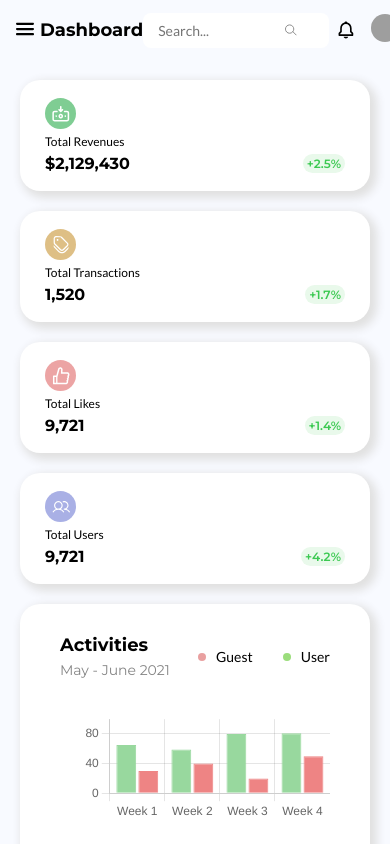
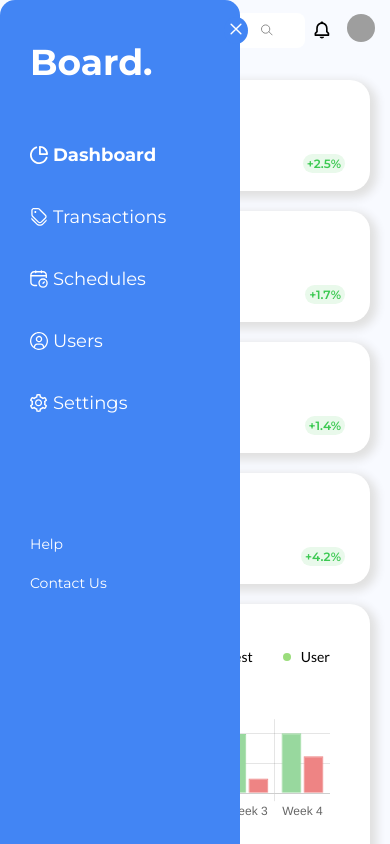
Before and after one commit to prabhattiwarii/admin-layout, a React (Create React App) app: page /admin/users in a window 390 px wide. Shown: the top 844 px of the page. Built offline with nearby package versions, Linux system fonts and the light colour scheme; grey boxes are pictures that could not be loaded.

Commit message:
toggle fix

```diff
--- a/src/App.js
+++ b/src/App.js
@@ -14,6 +14,7 @@ function App() {
             <Route path="/admin/transactions" element={<AdminLayOut/>}/>
             <Route path="/admin/schedules" element={<AdminLayOut/>}/>
             <Route path="/admin/users" element={<AdminLayOut/>}/>
+            <Route path="/admin/settings" element={<AdminLayOut/>}/>
         </Routes>
     </BrowserRouter>
   );
--- a/src/components/adminlayout/AdminLayOut.js
+++ b/src/components/adminlayout/AdminLayOut.js
@@ -1,14 +1,23 @@
-import React from "react";
+import React, { useState } from "react";
 import Header from "../header/Header";
 import SideBar from "../sidebar/SideBar";
 import Main from "../main/Main";
 import "./AdminLayOut.css"
 const AdminLayOut = () => {
+    const [headerTitle, setHeaderTitle] = useState("Dashboard");
+    const [sidebarOpen, setSidebarOpen] = useState(true);
+    const updateHeaderTitle = (title) => {
+        setHeaderTitle(title);
+    };
+    const toggleSidebar = () => {
+        setSidebarOpen((prevSidebarOpen) => !prevSidebarOpen);
+    };
+
   return (
     <div className="container">
-        <SideBar/>
+        <SideBar updateHeaderTitle={updateHeaderTitle} sidebarOpen={sidebarOpen}/>
         <div className="layout">
-            <Header/>
+            <Header page={{active:headerTitle}} toggleSidebar={toggleSidebar}/>
             <Main/>
         </div>
     </div>
--- a/src/components/header/Header.js
+++ b/src/components/header/Header.js
@@ -1,18 +1,18 @@
 import React, { useState } from "react";
 import "./Header.css";
-import {notificationIcon, searchIcon,menuIcon,closeIcon} from "../../helpers/Icon";
-const Header = () => {
-    const [sidebarOpen, setSidebarOpen] = useState(false);
-
-    const toggleSidebar = () => {
-        setSidebarOpen((prevSidebarOpen) => !prevSidebarOpen);
+import {notificationIcon,searchIcon,menuIcon,closeIcon} from "../../helpers/Icon";
+const Header = ({page,toggleSidebar}) => {
+    const [showSideBar, setShowSideBar] = useState(true);
+    const handleToggleSidebar = () => {
+        toggleSidebar();
+        setShowSideBar((prevShowSideBar) => !prevShowSideBar);
     };
   return (
     <>
     <div className="header">
         <div className="left-wrap">
-            <button className="toggle-button" onClick={toggleSidebar}>{sidebarOpen ? closeIcon({width:18,height:18}) : menuIcon({width:18,height:18})}</button>
-            <div className="title">Dashboard</div>
+            <button className={`${showSideBar ? "toggle" : "toggle-button"}`} onClick={handleToggleSidebar}>{showSideBar ? closeIcon({width:18,height:18}) : menuIcon({width:18,height:18})}</button>
+            <div className="title">{page.active}</div>
         </div>
         <div className="right-wrap">
             <div className="input-box">
--- a/src/components/sidebar/SideBar.css
+++ b/src/components/sidebar/SideBar.css
@@ -8,10 +8,14 @@
 .sidebar .sidebar-lists .active{font-size:18px;font-weight:700;}
 .sidebar .sidebar-footer{display:flex;flex-direction:column;row-gap:20px;}
 .sidebar .sidebar-footer .list-item .link{text-decoration:none;color:#FFF;font-family:Montserrat;font-size:14px;font-weight:400;}
+.toggle{display: none;}
 @media(max-width:1164px){
     .sidebar-wrap{width:245px;}
     .sidebar{padding:40px 0px 40px 30px;width:210px;}
 }
 @media(max-width:991px){
     .sidebar-wrap{display:none;}
+    .sidebar-open{display: block !important;z-index:111111;position: absolute;}
+    .toggle{z-index: 11111111;position: absolute;left:224px;border-radius:50%;padding: 3px;background-color: #4285F4;border:none;display: block;}
+    .toggle svg path{stroke:#fff;}
 }
--- a/src/components/sidebar/SideBar.js
+++ b/src/components/sidebar/SideBar.js
@@ -1,24 +1,32 @@
-import React, {useState} from "react";
+import React, { useState } from "react";
 import "./SideBar.css";
-import {dashboardIcon,schedulesIcon,settingIcon,transactionIcon,userIcon} from "../../helpers/Icon";
+import { dashboardIcon, schedulesIcon, settingIcon, transactionIcon, userIcon } from "../../helpers/Icon";
 
-const SideBar = () => {
+const SideBar = ({updateHeaderTitle,sidebarOpen}) => {
     const [activeTab, setActiveTab] = useState(1);
     const tabs = [
-        { id: 1, icon: dashboardIcon, label: "Dashboard", link: "/admin/dashboard"},
+        { id: 1, icon: dashboardIcon, label: "Dashboard", link: "/admin/dashboard" },
         { id: 2, icon: transactionIcon, label: "Transactions", link: "/admin/transactions" },
         { id: 3, icon: schedulesIcon, label: "Schedules", link: "/admin/schedules" },
         { id: 4, icon: userIcon, label: "Users", link: "/admin/users" },
         { id: 5, icon: settingIcon, label: "Settings", link: "/admin/settings" }
     ];
+
+    const handleTabClick = (tab) => {
+        setActiveTab(tab.id);
+        updateHeaderTitle(tab.label);
+    };
+
     return (
-    <div className="sidebar-wrap">
+        <div className={`sidebar-wrap ${sidebarOpen ? "sidebar-open" : ""}`}>
             <div className="sidebar">
                 <div className="sidebar-title">Board.</div>
                 <ul className="sidebar-lists">
                     {tabs.map((tab) => (
                         <li key={tab.id} className="list-item">
-                    <a href={tab.link} className={`link ${activeTab === tab.id ? "active" : ""}`} onClick={() => setActiveTab(tab.id)}><span>{tab.icon({ width: 18, height: 18 })}</span> {tab.label}</a>
+                            <a href={tab.link} className={`link ${activeTab === tab.id ? "active" : ""}`} onClick={() => handleTabClick(tab)}>
+                                <span>{tab.icon({ width: 18, height: 18 })}</span> {tab.label}
+                            </a>
                         </li>
                     ))}
                 </ul>
@@ -28,7 +36,7 @@ const SideBar = () => {
                 </div>
             </div>
         </div>
-  )
+    );
 }
 
-export default SideBar
+export default SideBar;
```
Lines whose indentation alone changed are shown as unchanged.
